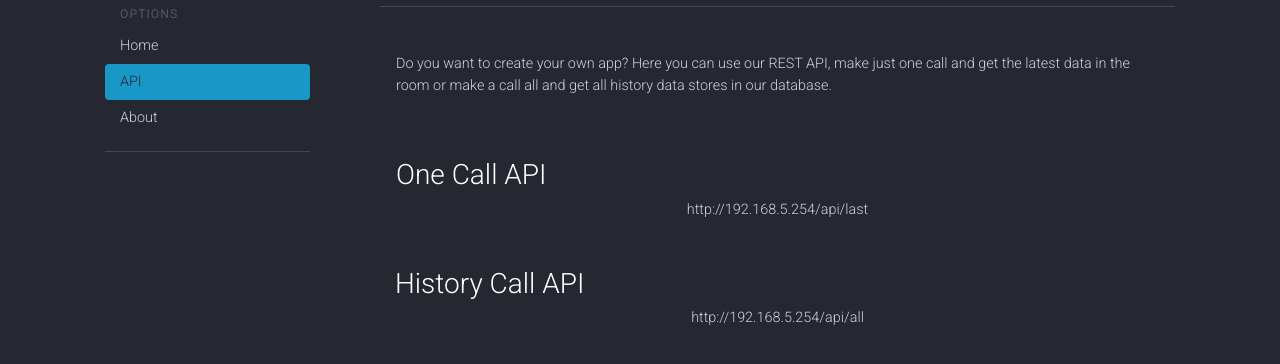
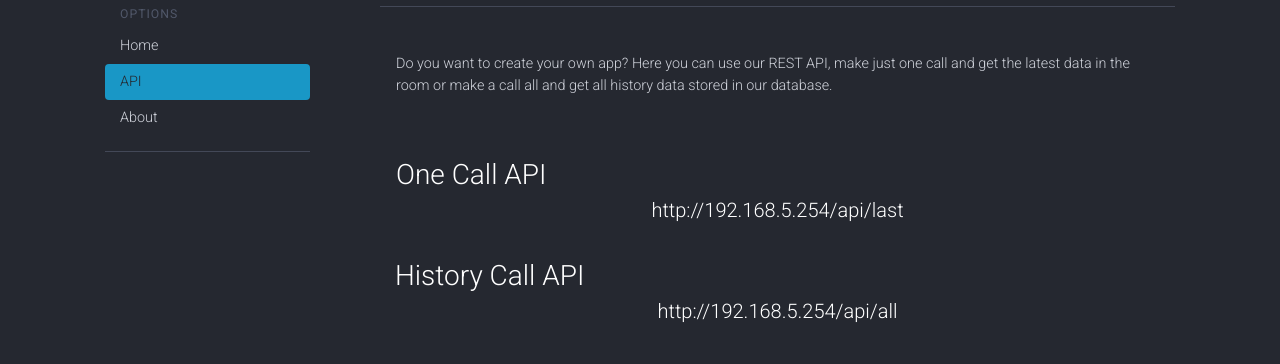
Before and after one commit to josuebecerra7/Cozy_Room_App, a website: page website_v2/views/about_api.html in a window 1280 px wide. Shown: the part 112-476 px from the top of the page. Drawn offline with nearby package versions, Linux system fonts and the light colour scheme; files that its build step writes are made by us from their sources; files whose address does not match are found by name.

Commit message:
small changes to font size and some words in description

```diff
--- a/website_v2/views/about_api.html
+++ b/website_v2/views/about_api.html
@@ -62,17 +62,17 @@
 				<div class="container p-3 my-3 border">
 					<p>Do you want to create your own app?
 						Here you can use our REST API, make just one call and get the latest data in the room or make a
-						call all and get all history data stores in our database.</p>
+						call all and get all history data stored in our database.</p>
 				</div>
 				<div class="container p-3 my-3 border">
 					<h3>One Call API</h3>
-					<p align=" center ">http://192.168.5.254/api/last</p>
+					<h5 align=" center ">http://192.168.5.254/api/last</h5>
 				</div>
 
 
 				<div class="container ">
 					<h3>History Call API</h3>
-					<p align=" center ">http://192.168.5.254/api/all</p>
+					<h5 align=" center ">http://192.168.5.254/api/all</h5>
 				</div>
 
 			</div>
```
Also changed, not shown: website_v2/views/about.html (+4 -0 lines), website_v2/views/index.html (+2 -0 lines).
